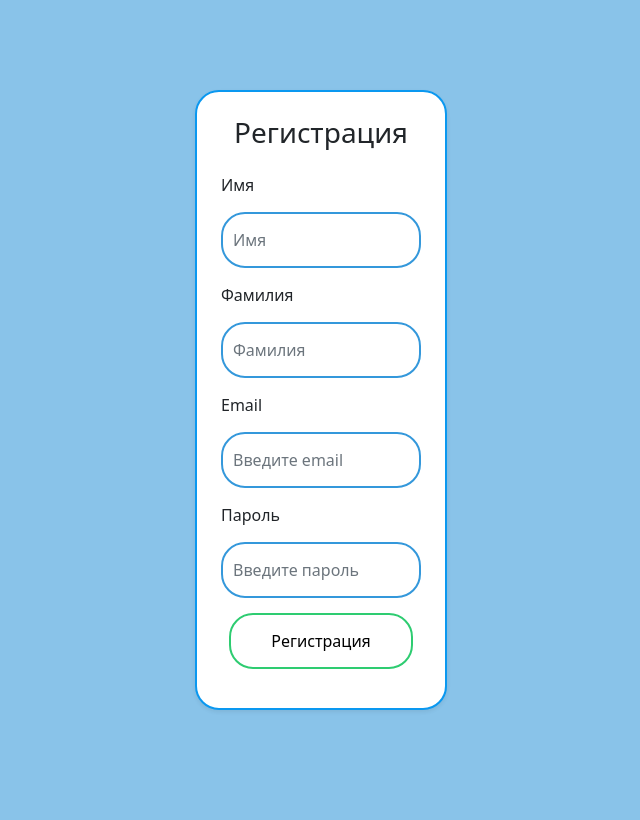
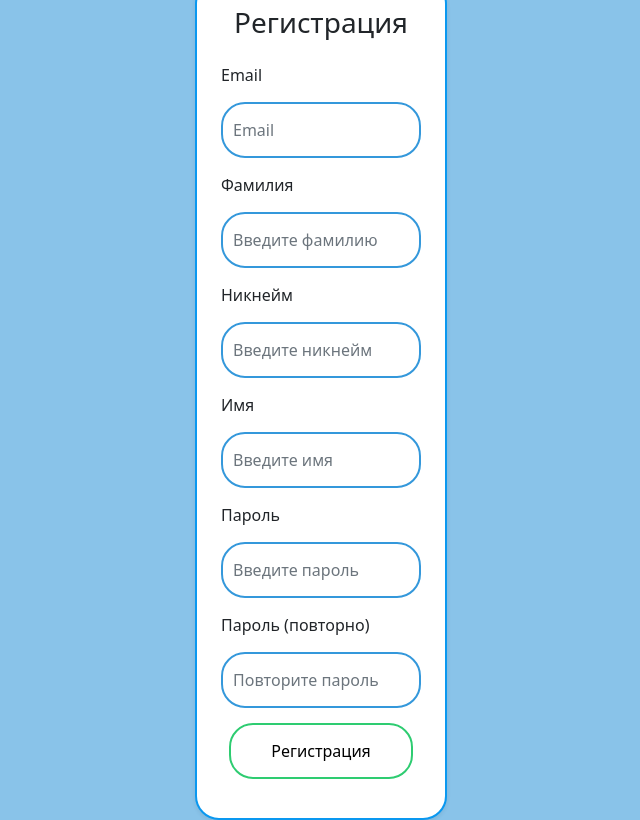
Before and after one commit to 1mmo/here_point, a Django app: page /accounts/register/ in a window 1280 px wide. Shown: the whole page, without its empty margins (319-959 px from the left). Run offline with Django 3.2, Linux system fonts and the light colour scheme; some libraries are stand-ins or nearby versions.

Commit message:
Start write registration-form

```diff
--- a/src/users/forms.py
+++ b/src/users/forms.py
@@ -1,6 +1,7 @@
 from django import forms
 from django.contrib.auth import password_validation
 from django.core.exceptions import ValidationError
+
 
 from .models import AdvUser
 
@@ -20,6 +21,9 @@ class ChangeUserInfoForm(forms.ModelForm):
 
 class RegisterUserForm(forms.ModelForm):
     email = forms.EmailField(required=True, label='Адрес электронной почты')
+    username = forms.CharField(max_length=15, required=True, label='Никнейм')
+    first_name = forms.CharField(max_length=15, required=True, label='Имя')
+    last_name = forms.CharField(max_length=15, required=True, label='Фамилия')
     password1 = forms.CharField(label='Пароль', widget=forms.PasswordInput,
             help_text=password_validation.password_validators_help_text_html())
     password2 = forms.CharField(label='Пароль (повторно)',
@@ -43,8 +47,8 @@ class RegisterUserForm(forms.ModelForm):
     def save(self, commit=True):
         user = super().save(commit=False)
         user.set_password(self.cleaned_data['password1'])
-        user.is_active = False
-        user.is_activated = False
+        user.is_active = True
+        user.is_activated = True
         if commit:
             user.save()
         user_registered.send(RegisterUserForm, instance=user)
--- a/src/users/templates/users/register_user.html
+++ b/src/users/templates/users/register_user.html
@@ -74,27 +74,36 @@
 
             <div class="col border-radius 24px  p-4 ">
                 <h3 class="text-center mb-4">Регистрация</h3>
-                <form>
+                <form method="POST">
+		    {% csrf_token %}
                     <div class="form-group input-group">
                         <span class="has-float-label">
-                            <label for="first">Имя</label>
-                            <input class="form-control" id="first" type="text" placeholder="Имя"/>
+                            <label for="email">Email</label>
+                            <input name='email' class="form-control" id="email" type="email" placeholder="Email"/>
                         </span>
                     </div>
                     <div>
                         <span class="has-float-label">
                             <label for="last">Фамилия</label>
-                            <input class="form-control" id="last" type="text" placeholder="Фамилия"/>
+                            <input name="last_name" class="form-control" id="last" type="text" placeholder="Введите фамилию"/>
                         </span>
                     </div>
+		    <div class="form-group">
+			<label for="username">Никнейм</label>
+			<input name="username" class="form-control" id="username" type="text" placeholder='Введите никнейм'>
+		    </div>
                     <div class="form-group">
-                        <label for="email">Email</label>
-                        <input type="email" class="form-control" id="email" placeholder="Введите email">
+                        <label for="name">Имя</label>
+                        <input name="first_name" type="text" class="form-control" id="name" placeholder="Введите имя">
                     </div>
                     <div class="form-group">
-                        <label for="pass">Пароль</label>
-                        <input type="password" class="form-control" id="pass" placeholder="Введите пароль">
+                        <label for="pass1">Пароль</label>
+                        <input name="password1" type="password" class="form-control" id="pass1" placeholder="Введите пароль">
                     </div>
+		    <div class="form-group">
+			<label for="pass2">Пароль (повторно)</label>
+			<input name="password2" type="password" class="form-control" id="pass2" placeholder='Повторите пароль'>
+		    </div>
                     <input type="submit" value="Регистрация" />
                 </form>
             </div>
```
Also changed, not shown: src/users/templates/users/register_done.html (added, +7 -0 lines).
